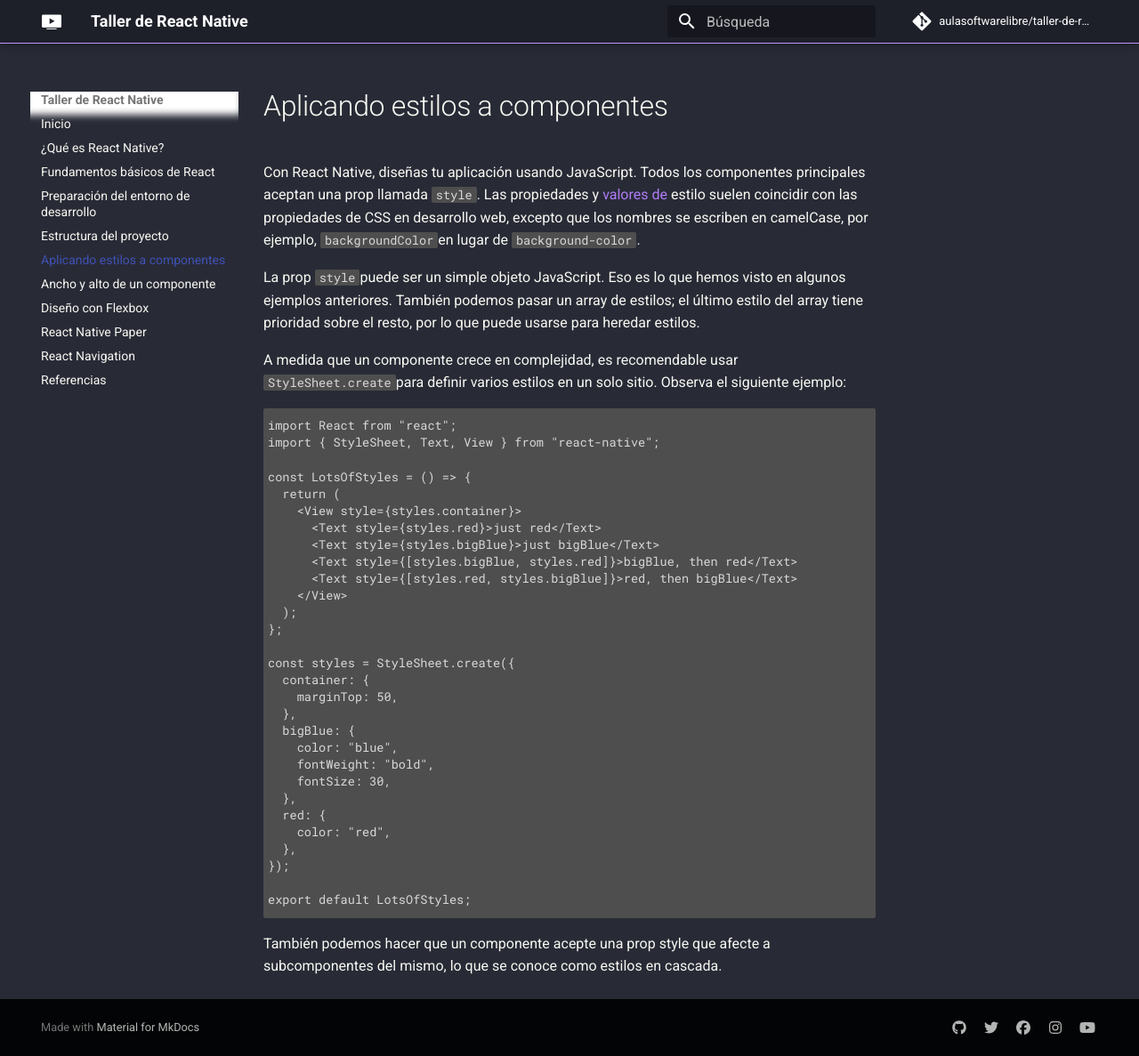
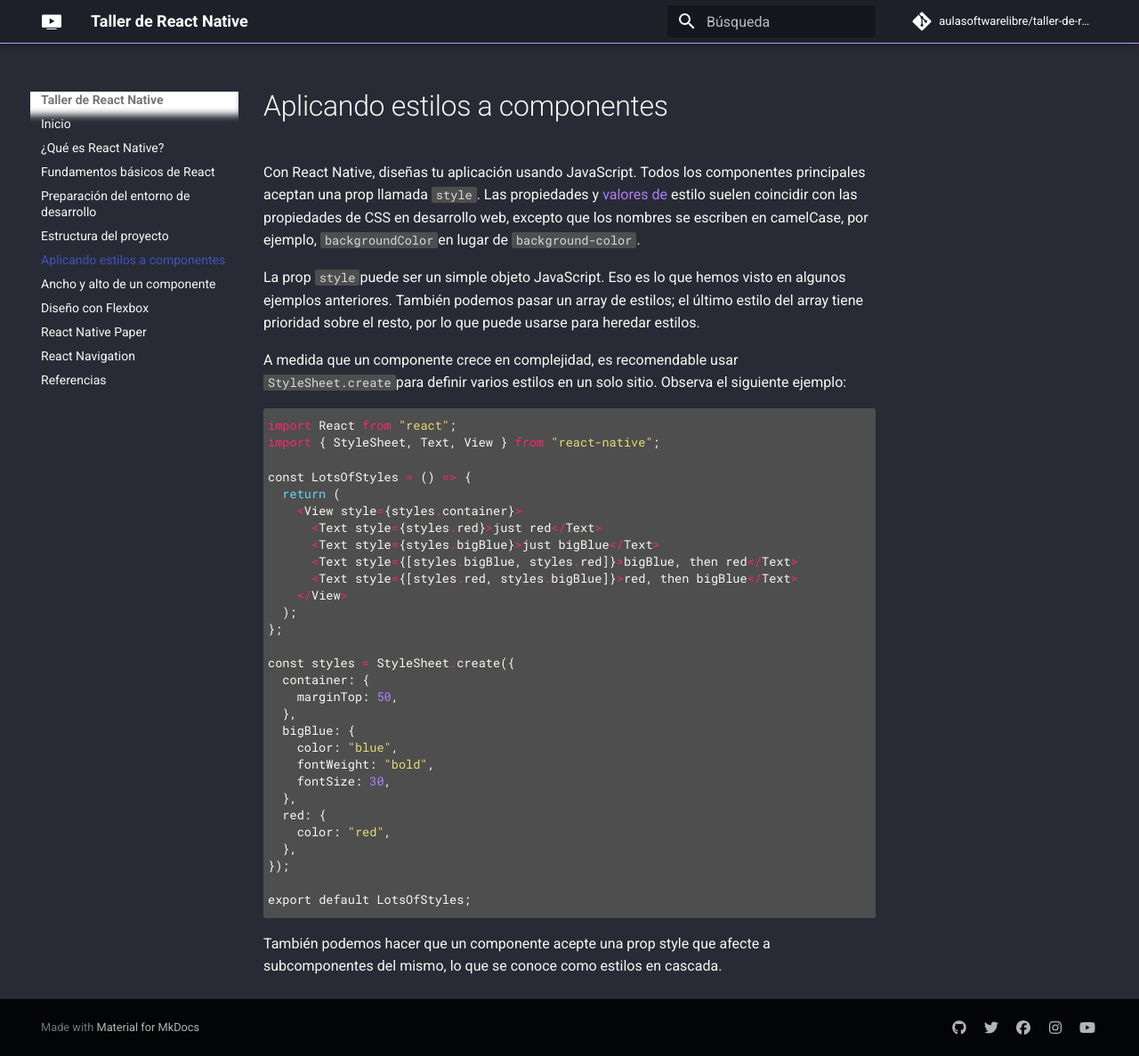
Before and after one commit to aulasoftwarelibre/taller-de-react-native-docs, an MkDocs documentation site: the page built from docs/aplying-styles.md, in a window 1280 px wide and 1187 px high. Shown: the whole window at 89% size. Built offline with MkDocs 1.6.1 and Material for MkDocs 9.7.7, drawn with Linux system fonts in a browser that asks for light colours; comment, search, counter and statistics services are not loaded; part of the change alters nothing that is shown.

```diff
--- a/mkdocs.yml
+++ b/mkdocs.yml
@@ -42,7 +42,7 @@ markdown_extensions:
   - admonition: ~
   - attr_list: ~
   - codehilite:
-      guess_lang: false
+      guess_lang: true
       linenums: false
   - def_list: ~
   - footnotes: ~
```
